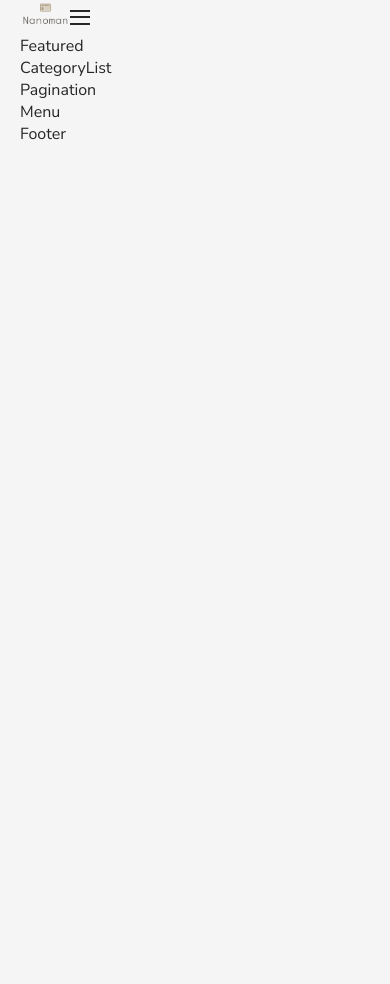
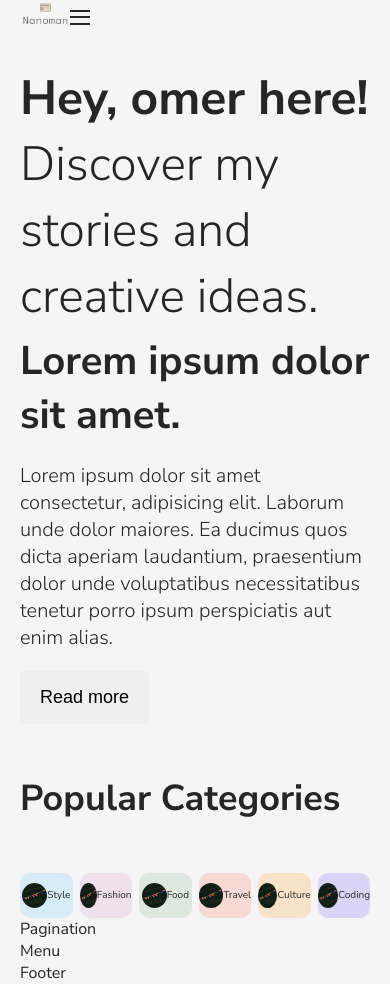
Before and after one commit to omerulusal/Nanoman-Blog, a Next.js app: page / in a window 390 px wide. Before the commit the page ends 844 px from the top, so only its background shows below. Built offline with nearby package versions, Linux system fonts and the light colour scheme.

Commit message:
CategoryList and Featured design

```diff
--- a/src/components/categoryList/CategoryList.jsx
+++ b/src/components/categoryList/CategoryList.jsx
@@ -1,9 +1,75 @@
 import React from 'react'
+import Link from "next/link";
+import Image from "next/image";
 import "./_categoryList.scss"
-const CategoryList = () => {
+const CategoryList = async () => {
     return (
-        <div>CategoryList</div>
-    )
-}
+        <div className="categoryList">
+            <h1 className="title">Popular Categories</h1>
+            <div className="categories">
+                <Link href="/blog?cat=style" className="style">
+                    <Image
+                        src={"/style.png"}
+                        alt=""
+                        width={32}
+                        height={32}
+                        className="Categoryimage"
+                    />
+                    style
+                </Link>
+                <Link href="/blog?cat=style" className="fashion">
+                    <Image
+                        src={"/style.png"}
+                        alt=""
+                        width={32}
+                        height={32}
+                        className="Categoryimage"
+                    />
+                    fashion
+                </Link>
+                <Link href="/blog?cat=style" className="food">
+                    <Image
+                        src={"/style.png"}
+                        alt=""
+                        width={32}
+                        height={32}
+                        className="Categoryimage"
+                    />
+                    food
+                </Link>
+                <Link href="/blog?cat=style" className="travel">
+                    <Image
+                        src={"/style.png"}
+                        alt=""
+                        width={32}
+                        height={32}
+                        className="Categoryimage"
+                    />
+                    Travel
+                </Link>
+                <Link href="/blog?cat=style" className="culture">
+                    <Image
+                        src={"/style.png"}
+                        alt=""
+                        width={32}
+                        height={32}
+                        className="Categoryimage"
+                    />
+                    culture
+                </Link>
+                <Link href="/blog?cat=style" className="coding">
+                    <Image
+                        src={"/style.png"}
+                        alt=""
+                        width={32}
+                        height={32}
+                        className="Categoryimage"
+                    />
+                    coding
+                </Link>
+            </div>
+        </div>
+    );
+};
 
 export default CategoryList
--- a/src/components/categoryList/_categoryList.scss
+++ b/src/components/categoryList/_categoryList.scss
@@ -0,0 +1,217 @@
+.categoryList {
+    .title {
+        margin: 50px 0px;
+    }
+
+    .categories {
+        display: flex;
+        flex-wrap: wrap;
+        justify-content: space-between;
+        gap: 5px;
+    }
+
+
+    .style {
+        background-color: #57c4ff31;
+        display: flex;
+        align-items: center;
+        gap: 10px;
+        text-transform: capitalize;
+        width: 15%;
+        height: 60px;
+        justify-content: center;
+        border-radius: 10px;
+    }
+
+    .fashion {
+        background-color: #da85c731;
+        display: flex;
+        align-items: center;
+        gap: 10px;
+        text-transform: capitalize;
+        width: 15%;
+        height: 60px;
+        justify-content: center;
+        border-radius: 10px;
+    }
+
+    .food {
+        background-color: #7fb88133;
+        display: flex;
+        align-items: center;
+        gap: 10px;
+        text-transform: capitalize;
+        width: 15%;
+        height: 60px;
+        justify-content: center;
+        border-radius: 10px;
+    }
+
+    .travel {
+        background-color: #ff795736;
+        display: flex;
+        align-items: center;
+        gap: 10px;
+        text-transform: capitalize;
+        width: 15%;
+        height: 60px;
+        justify-content: center;
+        border-radius: 10px;
+    }
+
+    .culture {
+        background-color: #ffb04f45;
+        display: flex;
+        align-items: center;
+        gap: 10px;
+        text-transform: capitalize;
+        width: 15%;
+        height: 60px;
+        justify-content: center;
+        border-radius: 10px;
+    }
+
+    .coding {
+        background-color: #5e4fff31;
+        display: flex;
+        align-items: center;
+        gap: 10px;
+        text-transform: capitalize;
+        width: 15%;
+        height: 60px;
+        justify-content: center;
+        border-radius: 10px;
+    }
+
+    .Categoryimage {
+        border-radius: 50%;
+    }
+}
+
+@media screen and (max-width: 1280px) {
+    .style {
+        display: flex;
+        gap: 1px;
+        font-size: small;
+        width: 10%;
+        height: 50px;
+    }
+}
+
+@media screen and (max-width: 768px) {
+    .style {
+        display: flex;
+        gap: 1px;
+        font-size: x-small;
+        width: 10%;
+        height: 45px !important;
+    }
+
+    .fashion {
+        gap: 1px;
+        font-size: x-small;
+        width: 10%;
+        height: 45px !important;
+    }
+
+    .food {
+        gap: 1px;
+        font-size: x-small;
+        width: 10%;
+        height: 45px !important;
+    }
+
+    .travel {
+        gap: 1px;
+        font-size: x-small;
+        width: 10%;
+        height: 45px !important;
+    }
+
+    .culture {
+        gap: 1px;
+        font-size: x-small;
+        width: 10%;
+        height: 45px !important;
+    }
+
+    .coding {
+        gap: 1px;
+        font-size: x-small;
+        width: 10%;
+        height: 45px !important;
+    }
+}
+
+@media screen and (max-width: 640px) {
+    .categories {
+        flex-wrap: nowrap;
+    }
+
+    .style {
+        gap: .2px !important;
+        width: 7%;
+        height: 45px !important;
+
+        .Categoryimage {
+            width: 25px;
+            height: 25px;
+        }
+    }
+
+    .fashion {
+        gap: .2px !important;
+        width: 7%;
+        padding: 0 5px !important;
+        height: 45px !important;
+
+        .Categoryimage {
+            width: 25px;
+            height: 25px;
+        }
+    }
+
+    .food {
+        gap: .2px !important;
+        width: 7%;
+        height: 45px !important;
+
+        .Categoryimage {
+            width: 25px;
+            height: 25px;
+        }
+    }
+
+    .travel {
+        gap: .2px !important;
+        width: 7%;
+        height: 45px !important;
+
+        .Categoryimage {
+            width: 25px;
+            height: 25px;
+        }
+    }
+
+    .culture {
+        gap: .2px !important;
+        width: 7%;
+        height: 45px !important;
+
+        .Categoryimage {
+            width: 25px;
+            height: 25px;
+        }
+    }
+
+    .coding {
+        gap: .2px !important;
+        width: 7%;
+        height: 45px !important;
+
+        .Categoryimage {
+            width: 25px;
+            height: 25px;
+        }
+    }
+}
--- a/src/components/featured/Featured.jsx
+++ b/src/components/featured/Featured.jsx
@@ -1,8 +1,27 @@
 import React from 'react'
 import "./_featured.scss"
+import Image from "next/image"
 const Featured = () => {
     return (
-        <div>Featured</div>
+        <div className='featured'>
+            <h1 className='title'>
+                <b>Hey, omer here!</b>
+                <br />
+                Discover my stories and creative ideas.
+            </h1>
+            <div className="post">
+                <div className="imgContainer">
+                    <Image className='image' src={"/p1.jpeg"} alt="img" width={420} height={400} />
+                </div>
+                <div className="textContainer">
+                    <h1 className='postTitle'>Lorem ipsum dolor sit amet.</h1>
+                    <p className='postDesc'>
+                        Lorem ipsum dolor sit amet consectetur, adipisicing elit. Laborum unde dolor maiores. Ea ducimus quos dicta aperiam laudantium, praesentium dolor unde voluptatibus necessitatibus tenetur porro ipsum perspiciatis aut enim alias.
+                    </p>
+                    <button className='button'>Read more</button>
+                </div>
+            </div>
+        </div>
     )
 }
 
--- a/src/components/featured/_featured.scss
+++ b/src/components/featured/_featured.scss
@@ -0,0 +1,87 @@
+.featured {
+    margin-top: 30px;
+
+    .title {
+        font-size: 48px;
+        font-weight: 300;
+    }
+
+    .post {
+        margin-top: 40px;
+        display: flex;
+        align-items: center;
+        gap: 50px;
+
+        .imgContainer {
+            flex: 1;
+            height: 500px;
+            position: relative;
+
+            .image {
+                object-fit: cover;
+            }
+        }
+
+        .textContainer {
+            flex: 1;
+            display: flex;
+            flex-direction: column;
+            gap: 20px;
+            margin-top: -10%;
+
+            .postTitle {
+                font-size: 40px;
+            }
+
+            .postDesc {
+                font-size: 20px;
+                font-weight: 300;
+                color: var(--softTextColor);
+            }
+
+            .button {
+                padding: 16px 20px;
+                border: none;
+                border-radius: 5px;
+                width: max-content;
+                cursor: pointer;
+                font-size: 18px;
+                font-weight: 500;
+                transition: all .3s ease-in;
+
+                &:hover {
+                    background-color: var(--soft-bg-2);
+                    color: black;
+                }
+            }
+        }
+    }
+}
+
+@media screen and (max-width: 1280px) {
+    .title {
+        font-size: 72px;
+    }
+}
+
+@media screen and (max-width: 1024px) {
+    .title {
+        font-size: 64px;
+    }
+
+    .imgContainer {
+        display: none;
+    }
+}
+
+@media screen and (max-width: 768px) {
+    .title {
+        font-size: 48px;
+    }
+}
+
+@media screen and (max-width: 640px) {
+    .title {
+        font-size: 36px;
+    }
+}
```
